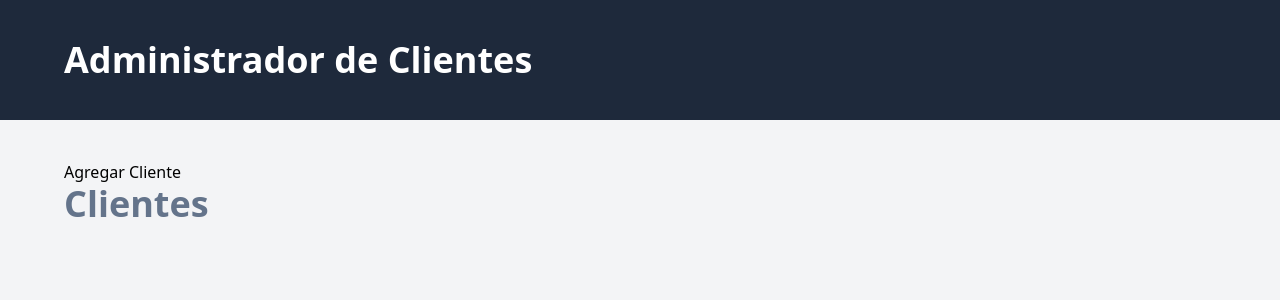
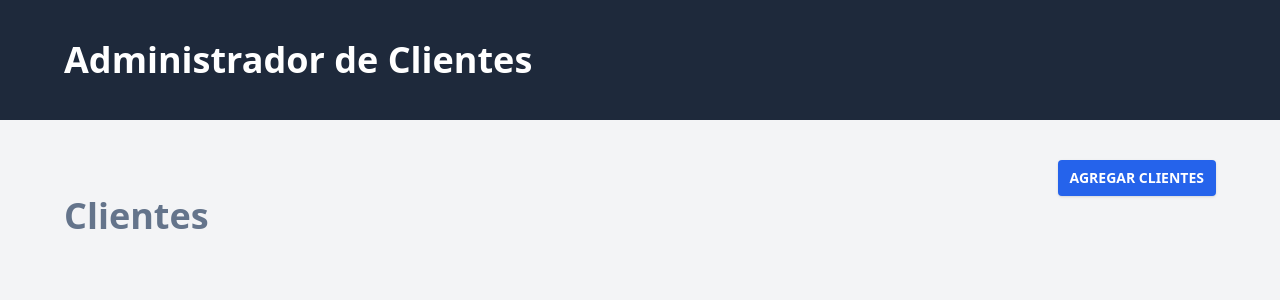
Before and after one commit to MendiolaSergioluis/crm-vue-typescript, a Vue app: page / in a window 1280 px wide. Shown: the top 300 px of the page. Built offline with nearby package versions, Linux system fonts and the light colour scheme.

Commit message:
Agregando links para navegación (Nuevo componente para RouterLink creado)

```diff
--- /dev/null
+++ b/src/components/UI/RouterLink.vue
@@ -0,0 +1,16 @@
+<script setup lang="ts">
+import {RouterLink} from "vue-router";
+
+defineProps<{
+  to: string
+}>()
+</script>
+
+<template>
+  <RouterLink
+      :to="{ name: to }"
+      class="block md:inline-block rounded bg-blue-600 py-2 px-3 uppercase text-white font-bold text-sm shadow hover:bg-blue-500"
+  >
+    <slot></slot>
+  </RouterLink>
+</template>
--- a/src/views/ClientesView.vue
+++ b/src/views/ClientesView.vue
@@ -1,11 +1,11 @@
 <script setup lang="ts">
-import { RouterLink } from 'vue-router'
+import RouterLink from "@/components/UI/RouterLink.vue";
 </script>
 
 <template>
   <div>
-    <div>
-      <RouterLink :to="{ name: 'agregar-cliente' }">Agregar Cliente</RouterLink>
+    <div class="flex justify-end">
+      <RouterLink to="agregar-cliente">Agregar Clientes</RouterLink>
     </div>
     <h1 class="text-4xl font-extrabold text-slate-500">Clientes</h1>
   </div>
--- a/src/views/NuevoClienteView.vue
+++ b/src/views/NuevoClienteView.vue
@@ -1,11 +1,11 @@
 <script setup lang="ts">
-import { RouterLink } from 'vue-router'
+import RouterLink from "@/components/UI/RouterLink.vue";
 </script>
 
 <template>
   <div>
-    <div>
-      <RouterLink :to="{ name: 'inicio' }">Volver</RouterLink>
+    <div class="flex justify-end">
+      <RouterLink to="inicio">Volver</RouterLink>
     </div>
     <h1 class="text-4xl font-extrabold text-slate-500">Agregar Cliente</h1>
   </div>
```
